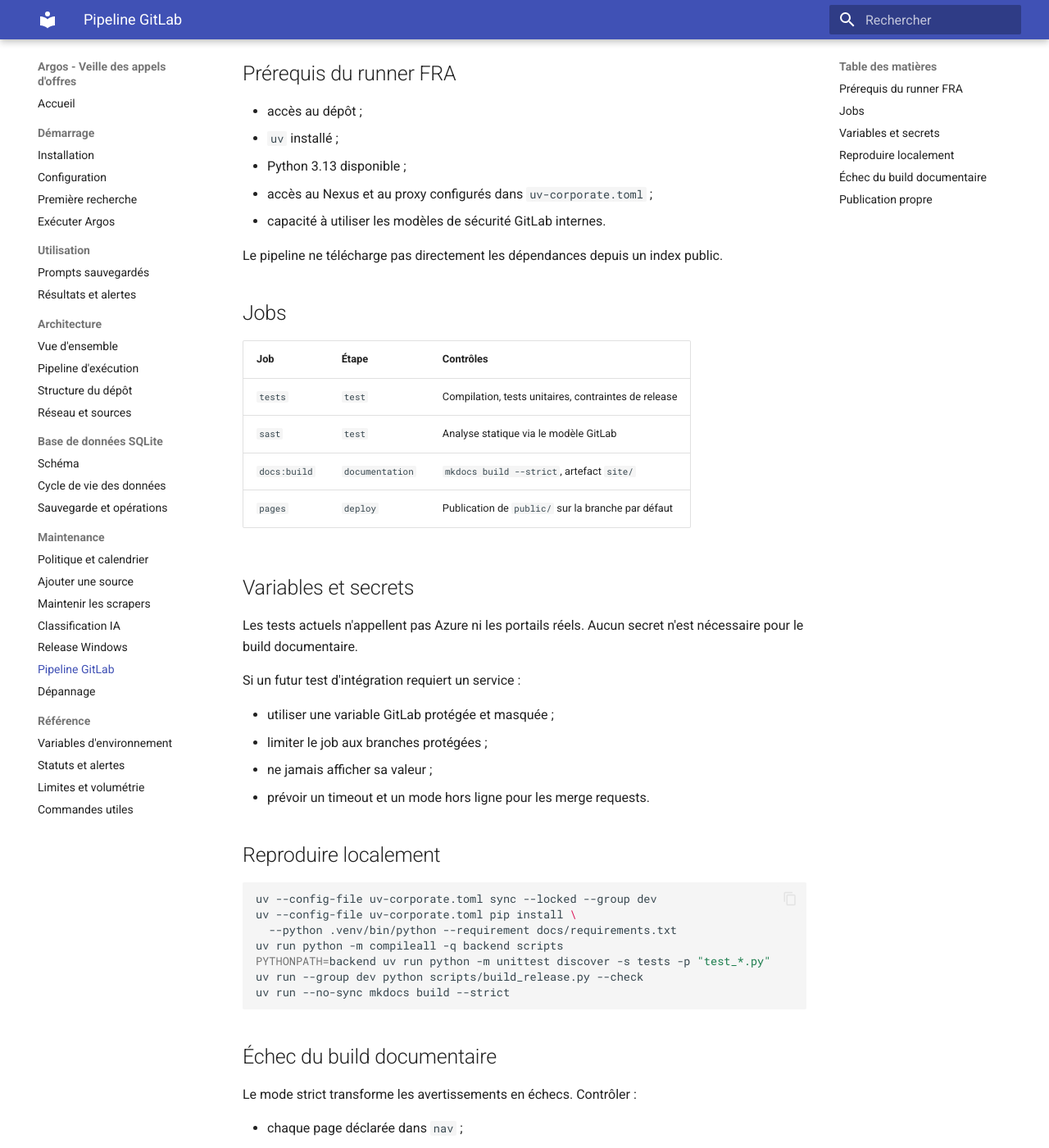
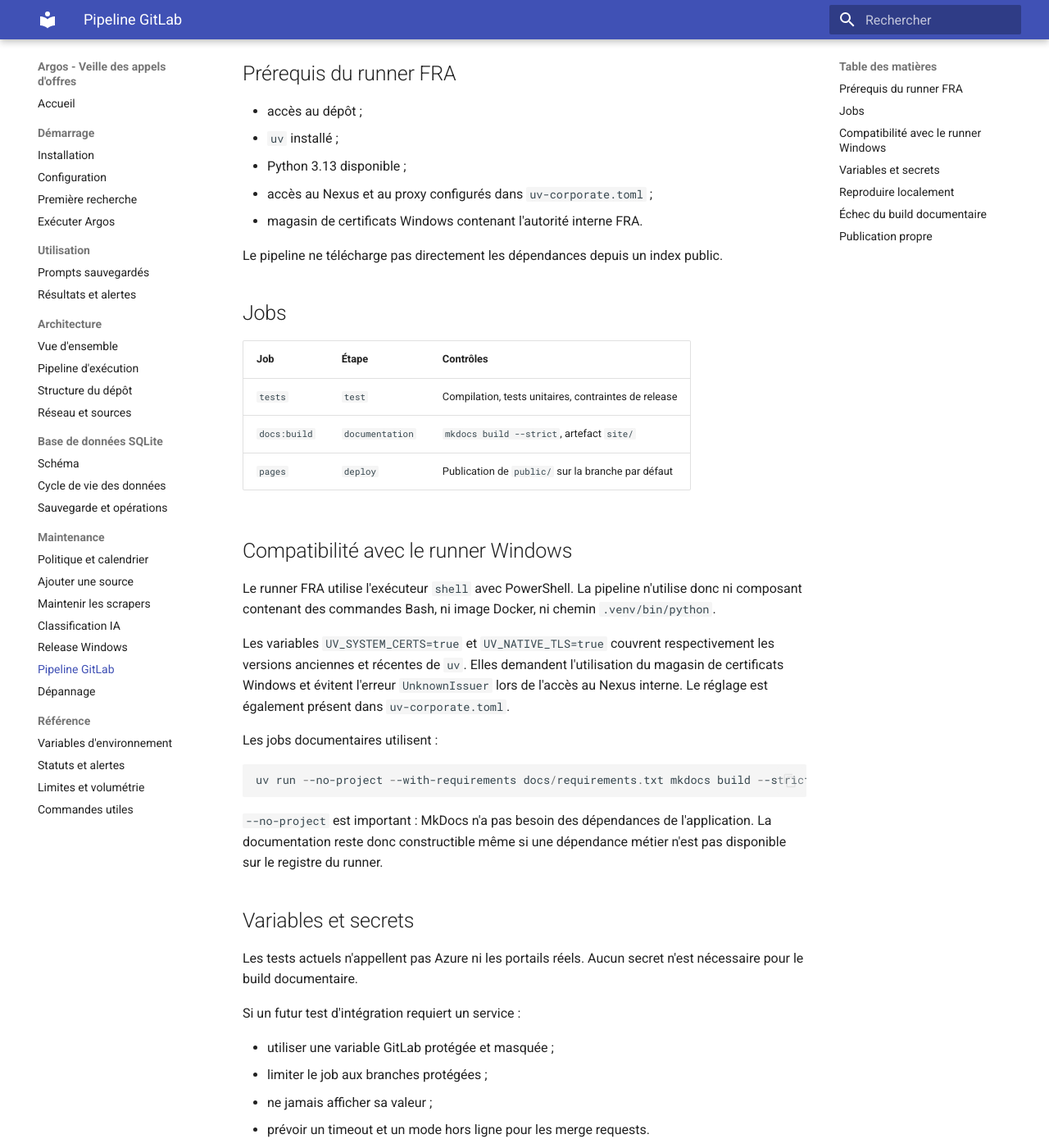
Before and after one commit to As3ly/Argos, an MkDocs documentation site: the page built from docs/maintenance/gitlab-ci.md, in a window 1280 px wide and 1400 px high, scrolled down 199 px. Shown: the whole window at 82% size. Built offline with MkDocs 1.6.1 and Material for MkDocs 9.7.7, drawn with Linux system fonts in a browser that asks for light colours; some of the changed text lies outside the part shown.

Commit message:
Fiabiliser la publication MkDocs sur GitLab FRA

````diff
--- a/docs/maintenance/gitlab-ci.md
+++ b/docs/maintenance/gitlab-ci.md
@@ -1,6 +1,7 @@
 # Pipeline GitLab
 
-Le fichier `.gitlab-ci.yml` couvre la qualité, la documentation, le SAST et la publication GitLab Pages.
+Le fichier `.gitlab-ci.yml` couvre la qualité, la construction de la
+documentation et la publication GitLab Pages.
 
 ## Prérequis du runner FRA
 
@@ -8,7 +9,7 @@
 - `uv` installé ;
 - Python 3.13 disponible ;
 - accès au Nexus et au proxy configurés dans `uv-corporate.toml` ;
-- capacité à utiliser les modèles de sécurité GitLab internes.
+- magasin de certificats Windows contenant l'autorité interne FRA.
 
 Le pipeline ne télécharge pas directement les dépendances depuis un index public.
 
@@ -17,9 +18,30 @@
 | Job | Étape | Contrôles |
 |---|---|---|
 | `tests` | `test` | Compilation, tests unitaires, contraintes de release |
-| `sast` | `test` | Analyse statique via le modèle GitLab |
 | `docs:build` | `documentation` | `mkdocs build --strict`, artefact `site/` |
 | `pages` | `deploy` | Publication de `public/` sur la branche par défaut |
+
+## Compatibilité avec le runner Windows
+
+Le runner FRA utilise l'exécuteur `shell` avec PowerShell. La pipeline n'utilise
+donc ni composant contenant des commandes Bash, ni image Docker, ni chemin
+`.venv/bin/python`.
+
+Les variables `UV_SYSTEM_CERTS=true` et `UV_NATIVE_TLS=true` couvrent
+respectivement les versions anciennes et récentes de `uv`. Elles demandent
+l'utilisation du magasin de certificats Windows et évitent l'erreur
+`UnknownIssuer` lors de l'accès au Nexus interne. Le réglage est également
+présent dans `uv-corporate.toml`.
+
+Les jobs documentaires utilisent :
+
+```powershell
+uv run --no-project --with-requirements docs/requirements.txt mkdocs build --strict
+```
+
+`--no-project` est important : MkDocs n'a pas besoin des dépendances de
+l'application. La documentation reste donc constructible même si une
+dépendance métier n'est pas disponible sur le registre du runner.
 
 ## Variables et secrets
 
@@ -36,12 +58,12 @@
 
 ```bash
 uv --config-file uv-corporate.toml sync --locked --group dev
-uv --config-file uv-corporate.toml pip install \
-  --python .venv/bin/python --requirement docs/requirements.txt
 uv run python -m compileall -q backend scripts
 PYTHONPATH=backend uv run python -m unittest discover -s tests -p "test_*.py"
 uv run --group dev python scripts/build_release.py --check
-uv run --no-sync mkdocs build --strict
+uv --config-file uv-corporate.toml run --no-project \
+  --with-requirements docs/requirements.txt \
+  mkdocs build --strict
 ```
 
 ## Échec du build documentaire
--- a/mkdocs.yml
+++ b/mkdocs.yml
@@ -1,6 +1,7 @@
 site_name: Argos - Veille des appels d'offres
 site_description: Documentation utilisateur, technique et guide de maintenance du projet Argos
 site_author: Équipe Argos
+site_url: https://gitlab.framatome.io/elyas-automatisation/argos/
 docs_dir: docs
 site_dir: site
 
````
Also changed, not shown: .gitlab-ci.yml (+23 -22 lines), README.md (+19 -15 lines).
